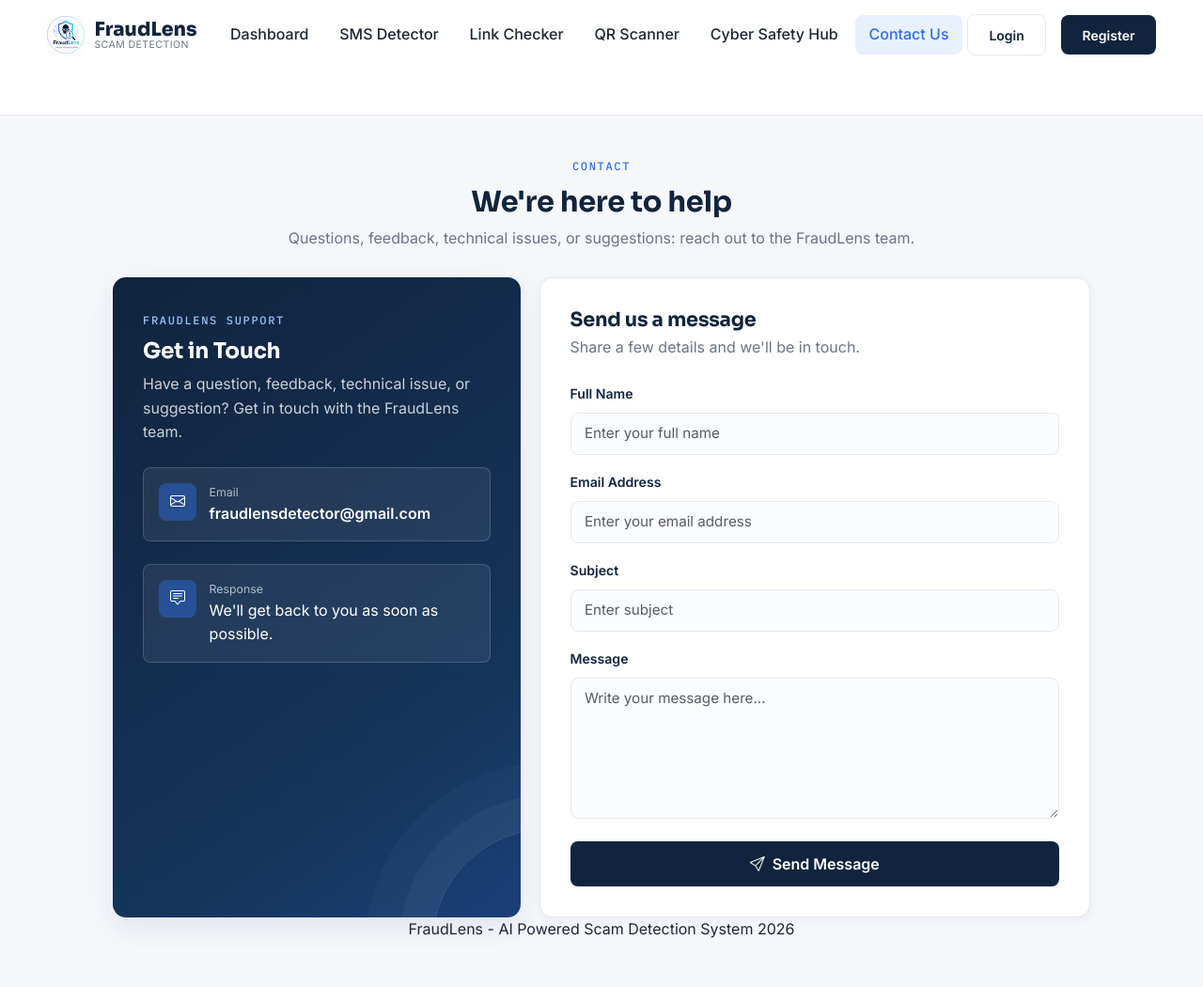
After one commit to tejasmanevk18-hash/FraudLens, a Flask app: page /contact in a window 1280 px wide. The commit adds this page. Shown: the whole page at 94% size. Run offline with Flask 3, Linux system fonts and the light colour scheme.

Commit message:
Add Contact Us page

```diff
--- a/app.py
+++ b/app.py
@@ -12,7 +12,9 @@ Run:
 
 import io
 import json
+import html
 import os
+import re
 import secrets
 from datetime import datetime, timedelta
 from functools import wraps
@@ -99,7 +101,7 @@ def ensure_password_reset_table():
         app.logger.warning("Password reset table unavailable: %s", exc)
 
 
-def send_brevo_email(to_email, subject, html_content, text_content=None):
+def send_brevo_email(to_email, subject, html_content, text_content=None, reply_to=None):
     if requests is None:
         app.logger.warning("Brevo email not sent because the requests dependency is unavailable.")
         return False
@@ -119,6 +121,8 @@ def send_brevo_email(to_email, subject, html_content, text_content=None):
         "htmlContent": html_content,
         "textContent": text_content or "FraudLens email"
     }
+    if reply_to:
+        payload["replyTo"] = {"email": reply_to}
 
     try:
         response = requests.post(
@@ -236,6 +240,88 @@ def index():
     if "user_id" in session:
         return redirect(url_for("dashboard"))
     return redirect(url_for("login"))
+
+
+@app.route("/contact", methods=["GET", "POST"])
+def contact():
+    form_data = {"name": "", "email": "", "subject": "", "message": ""}
+    status_message = None
+    status_type = None
+
+    if request.method == "POST":
+        form_data = {
+            key: (request.form.get(key) or "").strip()
+            for key in ("name", "email", "subject", "message")
+        }
+        name = form_data["name"]
+        email_address = form_data["email"]
+        subject = form_data["subject"]
+        message = form_data["message"]
+
+        email_is_valid = (
+            len(email_address) <= 254
+            and re.fullmatch(r"[^@\s]+@[^@\s]+\.[^@\s]+", email_address) is not None
+        )
+        has_header_newline = any(
+            "\r" in value or "\n" in value
+            for value in (name, email_address, subject)
+        )
+        if (
+            not name or len(name) > 100
+            or not email_is_valid
+            or not subject or len(subject) > 160
+            or not message or len(message) > 5000
+            or has_header_newline
+        ):
+            status_message = "Please complete all fields with valid information and try again."
+            status_type = "error"
+            return render_template(
+                "contact.html", form_data=form_data,
+                status_message=status_message, status_type=status_type
+            ), 400
+
+        submitted_at = datetime.utcnow().strftime("%Y-%m-%d %H:%M UTC")
+        email_subject = f"FraudLens Contact: {subject}"
+        safe_name = html.escape(name)
+        safe_email = html.escape(email_address)
+        safe_subject = html.escape(subject)
+        safe_message = html.escape(message)
+        email_html = f"""
+        <html><body style="font-family:Arial,sans-serif;color:#1f2733;line-height:1.6">
+          <h2>New FraudLens contact message</h2>
+          <p><strong>Name:</strong> {safe_name}</p>
+          <p><strong>Email:</strong> {safe_email}</p>
+          <p><strong>Subject:</strong> {safe_subject}</p>
+          <p><strong>Message:</strong></p>
+          <p style="white-space:pre-wrap">{safe_message}</p>
+          <p><strong>Submitted:</strong> {submitted_at}</p>
+        </body></html>
+        """
+        email_text = (
+            f"Name: {name}\nEmail: {email_address}\nSubject: {subject}\n\n"
+            f"Message:\n{message}\n\nSubmitted: {submitted_at}"
+        )
+        try:
+            sent = send_brevo_email(
+                "fraudlensdetector@gmail.com", email_subject, email_html,
+                text_content=email_text, reply_to=email_address
+            )
+        except Exception:
+            app.logger.exception("Contact message email could not be sent.")
+            sent = False
+
+        if sent:
+            form_data = {"name": "", "email": "", "subject": "", "message": ""}
+            status_message = "Message sent successfully! Thank you for contacting FraudLens. We'll get back to you as soon as possible."
+            status_type = "success"
+        else:
+            status_message = "Unable to send your message right now. Please try again later."
+            status_type = "error"
+
+    return render_template(
+        "contact.html", form_data=form_data,
+        status_message=status_message, status_type=status_type
+    )
 
 
 FORGOT_PASSWORD_TEMPLATE = """
--- a/static/css/style.css
+++ b/static/css/style.css
@@ -2133,3 +2133,55 @@ a { text-decoration: none; }
 .profile-row:last-child { border-bottom: 0; }
 .profile-row span { color: var(--muted-color); }
 .profile-row strong { text-align: right; overflow-wrap: anywhere; }
+
+/* Contact page */
+.contact-page { max-width: 1080px; margin: 2.5rem auto 0; }
+.contact-page-header { max-width: 680px; margin: 0 auto 1.75rem; text-align: center; }
+.contact-layout { display: grid; grid-template-columns: minmax(0, 0.85fr) minmax(0, 1.15fr); gap: 1.25rem; align-items: stretch; }
+.contact-info-panel {
+  position: relative;
+  overflow: hidden;
+  padding: 2rem;
+  border-radius: var(--radius-md);
+  color: #fff;
+  background: linear-gradient(145deg, var(--primary-color), #16345A 72%, #1B4079);
+  box-shadow: var(--shadow-md);
+}
+.contact-info-panel h2 { color: #fff; font-size: 1.45rem; }
+.contact-info-panel > *:not(.contact-decoration) { position: relative; z-index: 1; }
+.contact-info-copy { color: rgba(255,255,255,0.78); }
+.contact-detail {
+  display: flex;
+  gap: 0.85rem;
+  align-items: flex-start;
+  margin-top: 1.5rem;
+  padding: 1rem;
+  border: 1px solid rgba(255,255,255,0.16);
+  border-radius: var(--radius-sm);
+  background: rgba(255,255,255,0.07);
+}
+.contact-detail-icon {
+  display: grid;
+  width: 40px;
+  height: 40px;
+  flex: 0 0 40px;
+  place-items: center;
+  border-radius: var(--radius-sm);
+  color: #fff;
+  background: rgba(47,111,237,0.42);
+}
+.contact-detail-label { display: block; color: rgba(255,255,255,0.66); font-size: 0.77rem; }
+.contact-detail a { color: #fff; overflow-wrap: anywhere; font-weight: 600; }
+.contact-detail a:hover { color: #C9DBFF; }
+.contact-decoration { position: absolute; width: 250px; height: 250px; right: -155px; bottom: -155px; border: 1px solid rgba(255,255,255,0.13); border-radius: 50%; box-shadow: 0 0 0 35px rgba(255,255,255,0.035), 0 0 0 70px rgba(255,255,255,0.025); }
+.contact-form-card { padding: 2rem; }
+.contact-form-card h2 { font-size: 1.3rem; }
+.contact-form-card textarea.form-control { min-height: 150px; resize: vertical; }
+.contact-submit { min-height: 48px; }
+.contact-submit:disabled { opacity: 0.78; cursor: wait; }
+.contact-alert { border-radius: var(--radius-sm); }
+@media (max-width: 767.98px) {
+  .contact-page { margin-top: 1.5rem; }
+  .contact-layout { grid-template-columns: 1fr; }
+  .contact-info-panel, .contact-form-card { padding: 1.4rem; }
+}
--- /dev/null
+++ b/templates/contact.html
@@ -0,0 +1,123 @@
+<!DOCTYPE html>
+<html lang="en">
+<head>
+<meta charset="UTF-8">
+<meta name="viewport" content="width=device-width, initial-scale=1.0">
+<title>Contact Us - FraudLens</title>
+<link rel="icon" href="{{ url_for('static', filename='images/logo.png') }}">
+<link href="https://cdn.jsdelivr.net/npm/bootstrap@5.3.3/dist/css/bootstrap.min.css" rel="stylesheet">
+<link href="https://cdn.jsdelivr.net/npm/bootstrap-icons@1.11.3/font/bootstrap-icons.css" rel="stylesheet">
+<link href="{{ url_for('static', filename='css/style.css') }}" rel="stylesheet">
+</head>
+<body>
+<nav class="navbar navbar-expand-lg fl-navbar">
+  <div class="container page-shell px-0">
+    <a class="fl-brand navbar-brand" href="{{ url_for('dashboard') if session.get('user_id') else url_for('login') }}">
+      <img src="{{ url_for('static', filename='images/logo.png') }}" alt="FraudLens Logo" class="fl-logo-img">
+      <div class="fl-logo-fallback">FL</div>
+      <div class="fl-brand-text">
+        <span class="fl-brand-name">FraudLens</span>
+        <span class="fl-brand-sub">Scam Detection</span>
+      </div>
+    </a>
+    <button class="navbar-toggler" type="button" data-bs-toggle="collapse" data-bs-target="#navMain" aria-label="Toggle navigation">
+      <span class="navbar-toggler-icon"></span>
+    </button>
+    <div class="collapse navbar-collapse" id="navMain">
+      <ul class="navbar-nav mx-auto gap-lg-1 mt-3 mt-lg-0">
+        <li class="nav-item"><a class="nav-link" href="{{ url_for('dashboard') }}">Dashboard</a></li>
+        <li class="nav-item"><a class="nav-link" href="{{ url_for('sms_detector') }}">SMS Detector</a></li>
+        <li class="nav-item"><a class="nav-link" href="{{ url_for('link_checker') }}">Link Checker</a></li>
+        <li class="nav-item"><a class="nav-link" href="{{ url_for('qr_scanner') }}">QR Scanner</a></li>
+        <li class="nav-item"><a class="nav-link" href="{{ url_for('safety_hub') }}">Cyber Safety Hub</a></li>
+        <li class="nav-item"><a class="nav-link active" href="{{ url_for('contact') }}">Contact Us</a></li>
+      </ul>
+      <div class="d-flex align-items-center gap-3 mt-3 mt-lg-0">
+        {% if session.get('user_id') %}
+        <a class="btn btn-outline-soft btn-sm" href="{{ url_for('logout') }}"><i class="bi bi-box-arrow-right me-1"></i>Logout</a>
+        {% else %}
+        <a class="btn btn-outline-soft btn-sm" href="{{ url_for('login') }}">Login</a>
+        <a class="btn btn-primary btn-sm" href="{{ url_for('register') }}">Register</a>
+        {% endif %}
+      </div>
+    </div>
+  </div>
+</nav>
+
+<main class="page-shell contact-page">
+  <header class="contact-page-header fade-in">
+    <span class="section-label">Contact</span>
+    <h1 class="mt-2" style="font-size:1.9rem;">We're here to help</h1>
+    <p class="text-muted-soft mb-0">Questions, feedback, technical issues, or suggestions: reach out to the FraudLens team.</p>
+  </header>
+
+  <div class="contact-layout">
+    <section class="contact-info-panel" aria-labelledby="contactInfoTitle">
+      <div class="contact-decoration" aria-hidden="true"></div>
+      <span class="section-label" style="color:#9CC0FD;">FraudLens Support</span>
+      <h2 id="contactInfoTitle" class="mt-2">Get in Touch</h2>
+      <p class="contact-info-copy">Have a question, feedback, technical issue, or suggestion? Get in touch with the FraudLens team.</p>
+
+      <div class="contact-detail">
+        <span class="contact-detail-icon"><i class="bi bi-envelope" aria-hidden="true"></i></span>
+        <div>
+          <span class="contact-detail-label">Email</span>
+          <a href="mailto:fraudlensdetector@gmail.com">fraudlensdetector@gmail.com</a>
+        </div>
+      </div>
+      <div class="contact-detail">
+        <span class="contact-detail-icon"><i class="bi bi-chat-square-text" aria-hidden="true"></i></span>
+        <div>
+          <span class="contact-detail-label">Response</span>
+          <span>We'll get back to you as soon as possible.</span>
+        </div>
+      </div>
+    </section>
+
+    <section class="fl-card contact-form-card" aria-labelledby="contactFormTitle">
+      <h2 id="contactFormTitle" class="mb-1">Send us a message</h2>
+      <p class="text-muted-soft mb-4">Share a few details and we'll be in touch.</p>
+
+      {% if status_message %}
+      <div class="alert alert-{{ 'success' if status_type == 'success' else 'danger' }} contact-alert" role="status" aria-live="polite">{{ status_message }}</div>
+      {% endif %}
+
+      <form method="post" action="{{ url_for('contact') }}" id="contactForm">
+        <div class="mb-3">
+          <label class="form-label" for="contactName">Full Name</label>
+          <input class="form-control" type="text" id="contactName" name="name" placeholder="Enter your full name" maxlength="100" autocomplete="name" value="{{ form_data.name }}" required>
+        </div>
+        <div class="mb-3">
+          <label class="form-label" for="contactEmail">Email Address</label>
+          <input class="form-control" type="email" id="contactEmail" name="email" placeholder="Enter your email address" maxlength="254" autocomplete="email" value="{{ form_data.email }}" required>
+        </div>
+        <div class="mb-3">
+          <label class="form-label" for="contactSubject">Subject</label>
+          <input class="form-control" type="text" id="contactSubject" name="subject" placeholder="Enter subject" maxlength="160" value="{{ form_data.subject }}" required>
+        </div>
+        <div class="mb-4">
+          <label class="form-label" for="contactMessage">Message</label>
+          <textarea class="form-control" id="contactMessage" name="message" rows="5" maxlength="5000" placeholder="Write your message here..." required>{{ form_data.message }}</textarea>
+        </div>
+        <button class="btn btn-primary contact-submit w-100" type="submit" id="contactSubmit">
+          <span class="contact-submit-label"><i class="bi bi-send me-2" aria-hidden="true"></i>Send Message</span>
+          <span class="contact-submit-loading d-none"><span class="spinner-border spinner-border-sm me-2" aria-hidden="true"></span>Sending...</span>
+        </button>
+      </form>
+    </section>
+  </div>
+
+  <footer class="fl-footer text-center">FraudLens - AI Powered Scam Detection System 2026</footer>
+</main>
+
+<script src="https://cdn.jsdelivr.net/npm/bootstrap@5.3.3/dist/js/bootstrap.bundle.min.js"></script>
+<script>
+  document.getElementById('contactForm').addEventListener('submit', function () {
+    const button = document.getElementById('contactSubmit');
+    button.disabled = true;
+    button.querySelector('.contact-submit-label').classList.add('d-none');
+    button.querySelector('.contact-submit-loading').classList.remove('d-none');
+  });
+</script>
+</body>
+</html>
--- a/templates/dashboard.html
+++ b/templates/dashboard.html
@@ -33,6 +33,7 @@
         <li class="nav-item"><a class="nav-link" href="{{ url_for('link_checker') }}">Link Checker</a></li>
         <li class="nav-item"><a class="nav-link" href="{{ url_for('qr_scanner') }}">QR Scanner</a></li>
         <li class="nav-item"><a class="nav-link" href="{{ url_for('safety_hub') }}">Cyber Safety Hub</a></li>
+        <li class="nav-item"><a class="nav-link" href="{{ url_for('contact') }}">Contact Us</a></li>
       </ul>
       <div class="d-flex align-items-center gap-3 mt-3 mt-lg-0">
         <button type="button" class="fl-user-chip" id="userChip"></button>
--- a/templates/link_checker.html
+++ b/templates/link_checker.html
@@ -32,6 +32,7 @@
         <li class="nav-item"><a class="nav-link active" href="{{ url_for('link_checker') }}">Link Checker</a></li>
         <li class="nav-item"><a class="nav-link" href="{{ url_for('qr_scanner') }}">QR Scanner</a></li>
         <li class="nav-item"><a class="nav-link" href="{{ url_for('safety_hub') }}">Cyber Safety Hub</a></li>
+        <li class="nav-item"><a class="nav-link" href="{{ url_for('contact') }}">Contact Us</a></li>
       </ul>
       <div class="d-flex align-items-center gap-3 mt-3 mt-lg-0">
         <button type="button" class="fl-user-chip" id="userChip"></button>
--- a/templates/qr_scanner.html
+++ b/templates/qr_scanner.html
@@ -32,6 +32,7 @@
         <li class="nav-item"><a class="nav-link" href="{{ url_for('link_checker') }}">Link Checker</a></li>
         <li class="nav-item"><a class="nav-link active" href="{{ url_for('qr_scanner') }}">QR Scanner</a></li>
         <li class="nav-item"><a class="nav-link" href="{{ url_for('safety_hub') }}">Cyber Safety Hub</a></li>
+        <li class="nav-item"><a class="nav-link" href="{{ url_for('contact') }}">Contact Us</a></li>
       </ul>
       <div class="d-flex align-items-center gap-3 mt-3 mt-lg-0">
         <button type="button" class="fl-user-chip" id="userChip"></button>
--- a/templates/safety_hub.html
+++ b/templates/safety_hub.html
@@ -35,6 +35,7 @@
         <li class="nav-item"><a class="nav-link" href="{{ url_for('link_checker') }}">Link Checker</a></li>
         <li class="nav-item"><a class="nav-link" href="{{ url_for('qr_scanner') }}">QR Scanner</a></li>
         <li class="nav-item"><a class="nav-link active" href="{{ url_for('safety_hub') }}">Cyber Safety Hub</a></li>
+        <li class="nav-item"><a class="nav-link" href="{{ url_for('contact') }}">Contact Us</a></li>
       </ul>
       <div class="d-flex align-items-center gap-3 mt-3 mt-lg-0">
         <button type="button" class="fl-user-chip" id="userChip"></button>
--- a/templates/sms_detector.html
+++ b/templates/sms_detector.html
@@ -32,6 +32,7 @@
         <li class="nav-item"><a class="nav-link" href="{{ url_for('link_checker') }}">Link Checker</a></li>
         <li class="nav-item"><a class="nav-link" href="{{ url_for('qr_scanner') }}">QR Scanner</a></li>
         <li class="nav-item"><a class="nav-link" href="{{ url_for('safety_hub') }}">Cyber Safety Hub</a></li>
+        <li class="nav-item"><a class="nav-link" href="{{ url_for('contact') }}">Contact Us</a></li>
       </ul>
       <div class="d-flex align-items-center gap-3 mt-3 mt-lg-0">
         <button type="button" class="fl-user-chip" id="userChip"></button>
--- a/templates/users.html
+++ b/templates/users.html
@@ -33,6 +33,7 @@
         <li class="nav-item"><a class="nav-link" href="{{ url_for('link_checker') }}">Link Checker</a></li>
         <li class="nav-item"><a class="nav-link" href="{{ url_for('qr_scanner') }}">QR Scanner</a></li>
         <li class="nav-item"><a class="nav-link" href="{{ url_for('safety_hub') }}">Cyber Safety Hub</a></li>
+        <li class="nav-item"><a class="nav-link" href="{{ url_for('contact') }}">Contact Us</a></li>
       </ul>
       <div class="d-flex align-items-center gap-3 mt-3 mt-lg-0">
         <button type="button" class="fl-user-chip" id="userChip"></button>
```
